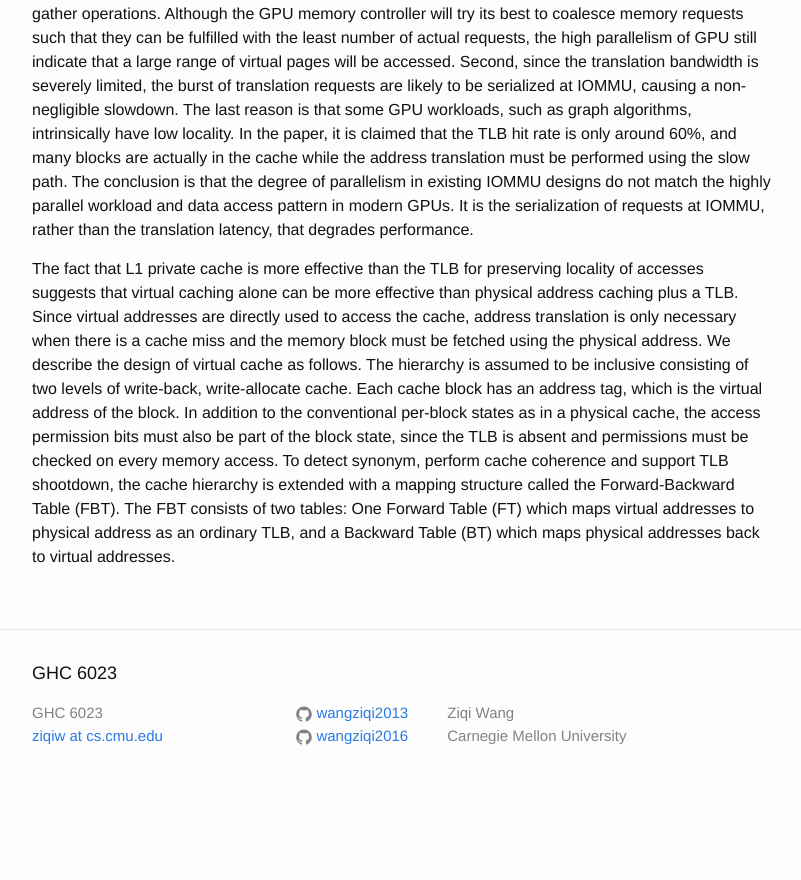
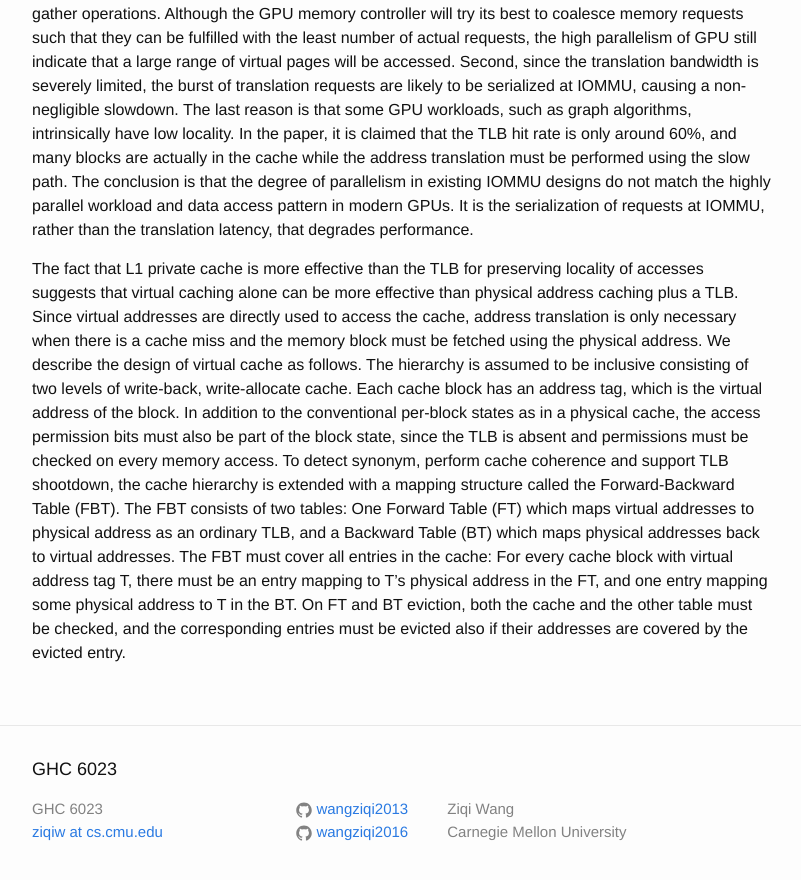
Before and after one commit to wangziqi2013/wangziqi2013.github.io, a Jekyll site: the page built from _posts/2018-12-30-filtering-translation-bandwidth-with-virtual-caching.markdown, in a window 1280 px wide and 900 px high, scrolled down 1000 px. Shown: the top 880 px of the window, without its empty margins (238-1039 px from the left). Built offline with Jekyll 4.4.1, drawn with Linux system fonts in a browser that asks for light colours; before the commit the page ends 1807 px from its top, so only the background shows below that.

Commit message:
Adding FBT overview

```diff
--- a/_posts/2018-12-30-filtering-translation-bandwidth-with-virtual-caching.markdown
+++ b/_posts/2018-12-30-filtering-translation-bandwidth-with-virtual-caching.markdown
@@ -51,4 +51,7 @@ permission bits must also be part of the block state, since the TLB is absent an
 memory access. To detect synonym, perform cache coherence and support TLB shootdown, the cache hierarchy is extended
 with a mapping structure called the Forward-Backward Table (FBT). The FBT consists of two tables: One Forward Table (FT)
 which maps virtual addresses to physical address as an ordinary TLB, and a Backward Table (BT) which maps physical
-addresses back to virtual addresses.
+addresses back to virtual addresses. The FBT must cover all entries in the cache: For every cache block with virtual
+address tag T, there must be an entry mapping to T's physical address in the FT, and one entry mapping some physical
+address to T in the BT. On FT and BT eviction, both the cache and the other table must be checked, and the corresponding
+entries must be evicted also if their addresses are covered by the evicted entry.
```
